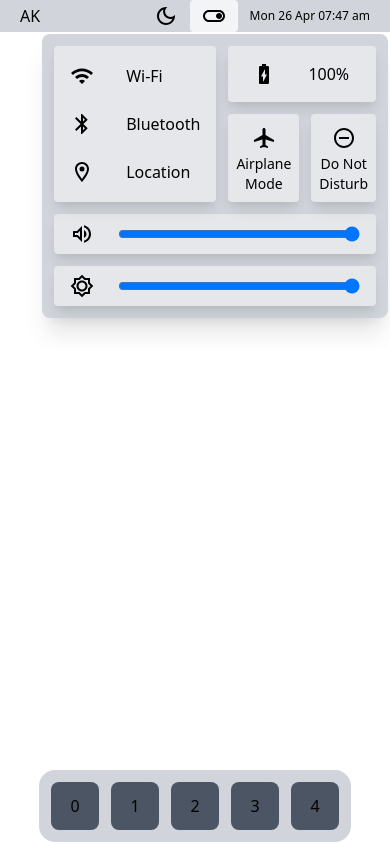
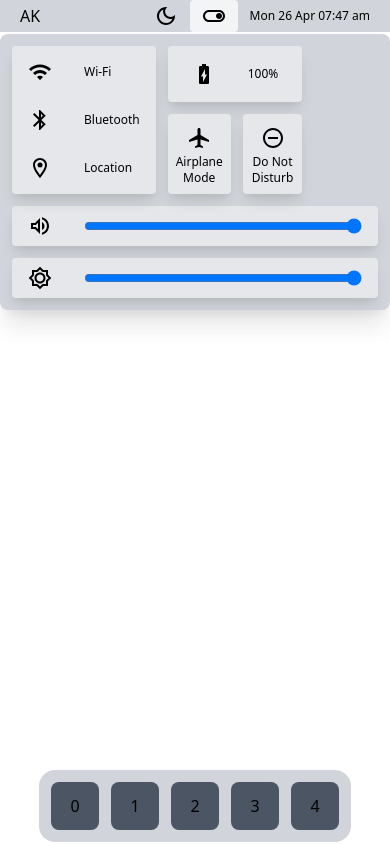
Before and after one commit to adriankristanto/adriankristanto.github.io, a React (Create React App) app: page / in a window 390 px wide. Both pictures are taken after a click on the element 213 px from the left and 16 px from the top of the page. Built offline with nearby package versions, Linux system fonts and the light colour scheme.

Commit message:
fixed the sizing of the control centre on very small display, e.g. iphone SE gen 1

```diff
--- a/src/components/ControlCentre.js
+++ b/src/components/ControlCentre.js
@@ -9,11 +9,11 @@ function ControlCentre(props) {
             // Control Centre icon
             icon={<svg className="fill-current" xmlns="http://www.w3.org/2000/svg" height="24px" viewBox="0 0 24 24" width="24px" fill="#000000"><path d="M0 0h24v24H0z" fill="none"/><path d="M17 6H7c-3.31 0-6 2.69-6 6s2.69 6 6 6h10c3.31 0 6-2.69 6-6s-2.69-6-6-6zm0 10H7c-2.21 0-4-1.79-4-4s1.79-4 4-4h10c2.21 0 4 1.79 4 4s-1.79 4-4 4zm0-7c-1.66 0-3 1.34-3 3s1.34 3 3 3 3-1.34 3-3-1.34-3-3-3z"/></svg>}
         >
-            <div className="absolute my-0.5 top-8 right-0.5 rounded-lg bg-gray-300 dark:bg-black shadow-xl">
+            <div className="w-screen sm:w-auto absolute my-0.5 top-8 right-0 sm:right-0.5 rounded-lg bg-gray-300 dark:bg-black shadow-xl text-xs sm:text-base">
 
                 <div className='flex my-3'>
                     <div className={`flex flex-col px-4 py-1 mr-1.5 ml-3 ${tileClassName} justify-center`}>
-                        <div className='flex mb-3'>
+                        <div className='flex mb-3 items-center'>
                             <div className='mr-4'>
                                 {/* Wi-Fi */}
                                 <svg className="fill-current" xmlns="http://www.w3.org/2000/svg" height="24px" viewBox="0 0 24 24" width="24px" fill="#000000"><path d="M0 0h24v24H0V0zm0 0h24v24H0V0z" fill="none"/><path d="M1 9l2 2c4.97-4.97 13.03-4.97 18 0l2-2C16.93 2.93 7.08 2.93 1 9zm8 8l3 3 3-3c-1.65-1.66-4.34-1.66-6 0zm-4-4l2 2c2.76-2.76 7.24-2.76 10 0l2-2C15.14 9.14 8.87 9.14 5 13z"/></svg>
@@ -22,7 +22,7 @@ function ControlCentre(props) {
                                 Wi-Fi
                             </div>
                         </div>
-                        <div className='flex my-3'>
+                        <div className='flex my-3 items-center'>
                             <div className='mr-4'>
                                 {/* Bluetooth */}
                                 <svg className="fill-current" xmlns="http://www.w3.org/2000/svg" height="24px" viewBox="0 0 24 24" width="24px" fill="#000000"><path d="M0 0h24v24H0V0z" fill="none"/><path d="M17.71 7.71L12 2h-1v7.59L6.41 5 5 6.41 10.59 12 5 17.59 6.41 19 11 14.41V22h1l5.71-5.71-4.3-4.29 4.3-4.29zM13 5.83l1.88 1.88L13 9.59V5.83zm1.88 10.46L13 18.17v-3.76l1.88 1.88z"/></svg>
@@ -31,7 +31,7 @@ function ControlCentre(props) {
                                 Bluetooth
                             </div>
                         </div>
-                        <div className='flex mt-3'>
+                        <div className='flex mt-3 items-center'>
                             <div className='mr-4'>
                                 {/* Location */}
                                 <svg className="fill-current" xmlns="http://www.w3.org/2000/svg" height="24px" viewBox="0 0 24 24" width="24px" fill="#000000"><path d="M0 0h24v24H0V0z" fill="none"/><path d="M12 2C8.13 2 5 5.13 5 9c0 5.25 7 13 7 13s7-7.75 7-13c0-3.87-3.13-7-7-7zM7 9c0-2.76 2.24-5 5-5s5 2.24 5 5c0 2.88-2.88 7.19-5 9.88C9.92 16.21 7 11.85 7 9z"/><circle cx="12" cy="9" r="2.5"/></svg>
@@ -43,7 +43,7 @@ function ControlCentre(props) {
                     </div>
 
                     <div className='flex flex-col ml-1.5 mr-3'>
-                        <div className={`flex px-2 py-4 ${tileClassName} mb-1`}>
+                        <div className={`flex px-2 py-4 ${tileClassName} mb-1 items-center`}>
                             {/* Battery */}
                             <div className='mx-4'>
                                 <svg className="fill-current" xmlns="http://www.w3.org/2000/svg" height="24px" viewBox="0 0 24 24" width="24px" fill="#000000"><path d="M0 0h24v24H0V0z" fill="none"/><path d="M15.67 4H14V2h-4v2H8.33C7.6 4 7 4.6 7 5.33v15.33C7 21.4 7.6 22 8.33 22h7.33c.74 0 1.34-.6 1.34-1.33V5.33C17 4.6 16.4 4 15.67 4zM11 20v-5.5H9L13 7v5.5h2L11 20z"/></svg>
@@ -53,13 +53,13 @@ function ControlCentre(props) {
                             </div>
                         </div>
 
-                        <div className="flex pt-2 justify-between text-sm">
+                        <div className="flex pt-2 justify-between">
                             <div className={`w-1/2 mr-1.5 px-2 py-2 flex flex-col items-center text-center ${tileClassName}`}>
                                 <div className="my-1">
                                     {/* Airplane Mode */}
                                     <svg className="fill-current" xmlns="http://www.w3.org/2000/svg" enableBackground="new 0 0 24 24" height="24px" viewBox="0 0 24 24" width="24px" fill="#000000"><g><path d="M22,16v-2l-8.5-5V3.5C13.5,2.67,12.83,2,12,2s-1.5,0.67-1.5,1.5V9L2,14v2l8.5-2.5V19L8,20.5L8,22l4-1l4,1l0-1.5L13.5,19 v-5.5L22,16z"/><path d="M0,0h24v24H0V0z" fill="none"/></g></svg>
                                 </div>
-                                <div>
+                                <div className="text-xs sm:text-sm">
                                     <p>Airplane</p>
                                     <p>Mode</p>
                                 </div>
@@ -69,7 +69,7 @@ function ControlCentre(props) {
                                     {/* Do Not Disturb */}
                                     <svg className="fill-current" xmlns="http://www.w3.org/2000/svg" enableBackground="new 0 0 24 24" height="24px" viewBox="0 0 24 24" width="24px" fill="#000000"><g><rect fill="none" height="24" width="24"/></g><g><g><path d="M7,11v2h10v-2H7z M12,2C6.48,2,2,6.48,2,12s4.48,10,10,10s10-4.48,10-10S17.52,2,12,2z M12,20c-4.41,0-8-3.59-8-8 s3.59-8,8-8s8,3.59,8,8S16.41,20,12,20z"/></g></g></svg>
                                 </div>
-                                <div>
+                                <div className="text-xs sm:text-sm">
                                     <p>Do Not</p>
                                     <p>Disturb</p>
                                 </div>
```
